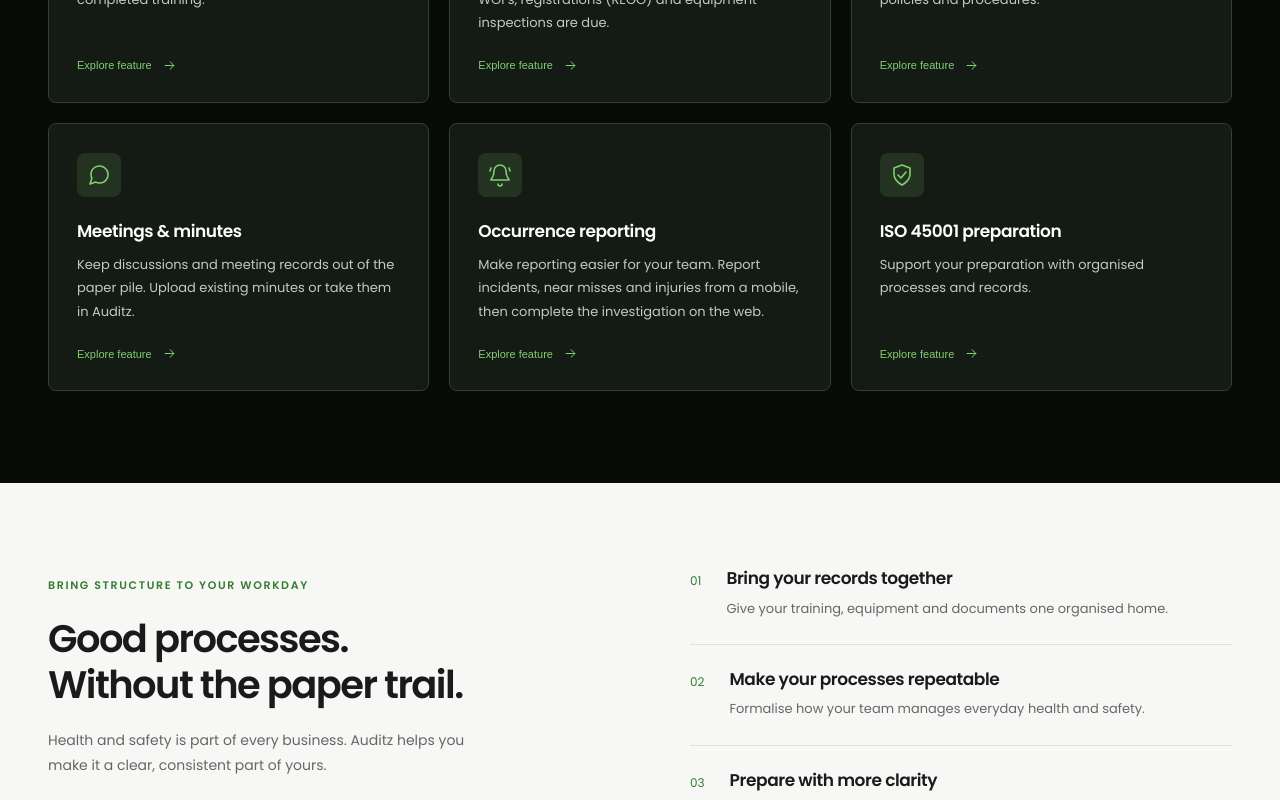
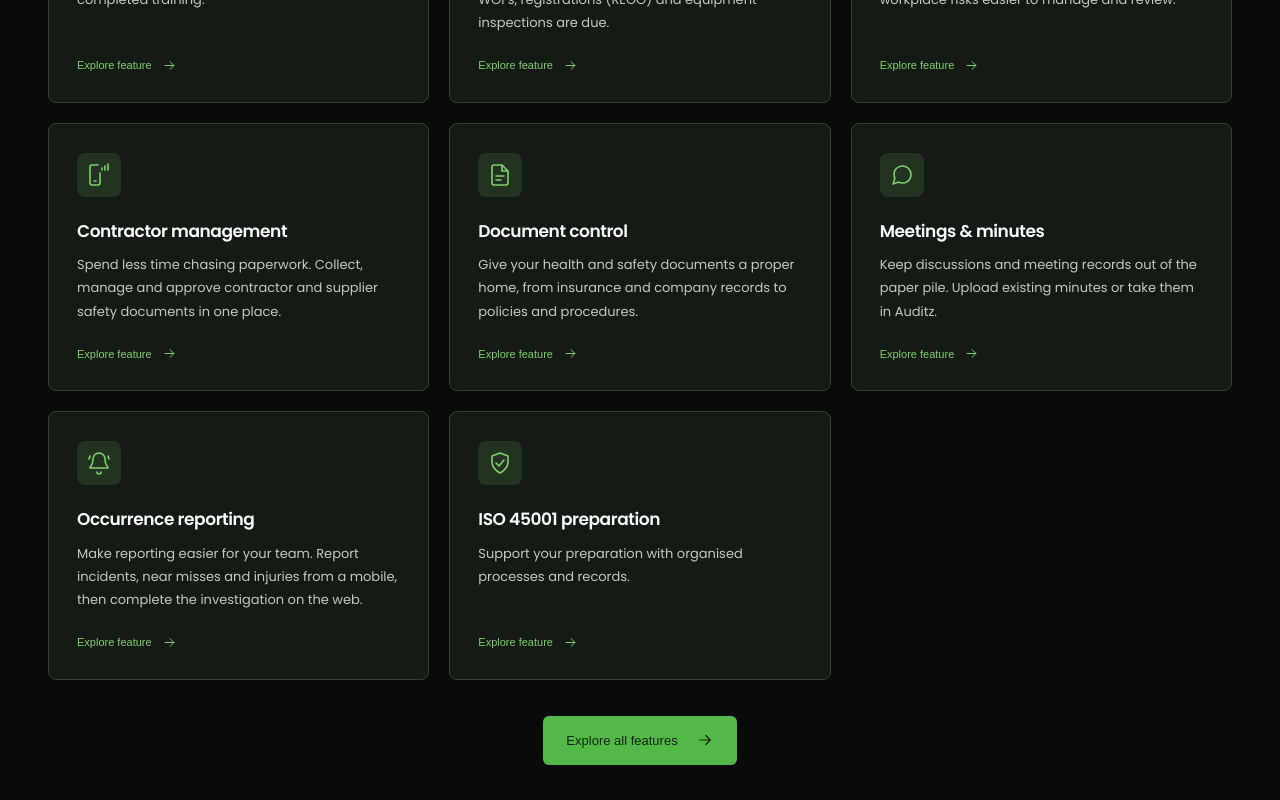
Before and after one commit to Stay-Safe-Auditz-Software-Limited/public-site, a Nuxt app in the folder src/Client/StaySafePublicSite/: page / in a window 1280 px wide. Shown: the part 1680-2480 px from the top of the page. Built offline with nearby package versions, Linux system fonts and the light colour scheme; a web font is replaced by a local one.

Commit message:
Show risk and contractor features on homepage with explore button

```diff
--- a/src/Client/StaySafePublicSite/app/data/site.ts
+++ b/src/Client/StaySafePublicSite/app/data/site.ts
@@ -21,6 +21,22 @@ export const features: Feature[] = [
     icon: 'tool',
     detail:
       'Keep a clear record of your equipment and its maintenance, with information available when you need it. Know when your vehicles are due for a WOF or registration (REGO), or when equipment needs an inspection.',
+  },
+  {
+    title: 'Risk management',
+    description:
+      'Identify serious hazards, assess their risk and focus on what needs attention, making workplace risks easier to manage and review.',
+    icon: 'hazard',
+    detail:
+      'Focus on the hazards that matter most. Identify serious hazards, assess their risk and prioritise what needs attention, making risks easier to manage and review as your workplace changes.',
+  },
+  {
+    title: 'Contractor management',
+    description:
+      'Spend less time chasing paperwork. Collect, manage and approve contractor and supplier safety documents in one place.',
+    icon: 'phone-signal',
+    detail:
+      'Spend less time chasing paperwork. Collect, manage and approve contractor and supplier safety management documents in one place, so you can see what’s been provided and what still needs your attention.',
   },
   {
     title: 'Document control',
--- a/src/Client/StaySafePublicSite/app/pages/features.vue
+++ b/src/Client/StaySafePublicSite/app/pages/features.vue
@@ -1,21 +1,5 @@
 <script setup lang="ts">
 import { features } from '~/data/site'
-const pageFeatures = [
-  ...features.slice(0, 2),
-  {
-    title: 'Risk management',
-    icon: 'hazard',
-    detail:
-      'Focus on the hazards that matter most. Identify serious hazards, assess their risk and prioritise what needs attention, making risks easier to manage and review as your workplace changes.',
-  },
-  {
-    title: 'Contractor management',
-    icon: 'phone-signal',
-    detail:
-      'Spend less time chasing paperwork. Collect, manage and approve contractor and supplier safety management documents in one place, so you can see what’s been provided and what still needs your attention.',
-  },
-  ...features.slice(2),
-]
 usePageSeo({
   title: 'Features | Stay Safe Auditz Software',
   description:
@@ -37,7 +21,7 @@ usePageSeo({
       </p>
     </section>
     <section class="container feature-detail-grid section-bottom features-page-grid">
-      <article v-for="(feature, index) in pageFeatures" :key="feature.title" class="feature-detail">
+      <article v-for="(feature, index) in features" :key="feature.title" class="feature-detail">
         <span class="feature-icon"><SiteIcon :name="feature.icon" /></span>
         <span class="detail-number">0{{ index + 1 }}</span>
         <h2>{{ feature.title }}</h2>
--- a/src/Client/StaySafePublicSite/app/pages/index.vue
+++ b/src/Client/StaySafePublicSite/app/pages/index.vue
@@ -116,6 +116,12 @@ usePageSeo({
             </span>
           </NuxtLink>
         </div>
+        <div class="features-action">
+          <NuxtLink to="/features" class="button button--primary">
+            Explore all features
+            <SiteIcon name="arrow" />
+          </NuxtLink>
+        </div>
       </div>
     </section>
     <section class="process-section">
@@ -189,3 +195,10 @@ usePageSeo({
     <DemoCta />
   </div>
 </template>
+
+<style scoped>
+.features-action {
+  margin-top: 36px;
+  text-align: center;
+}
+</style>
```
